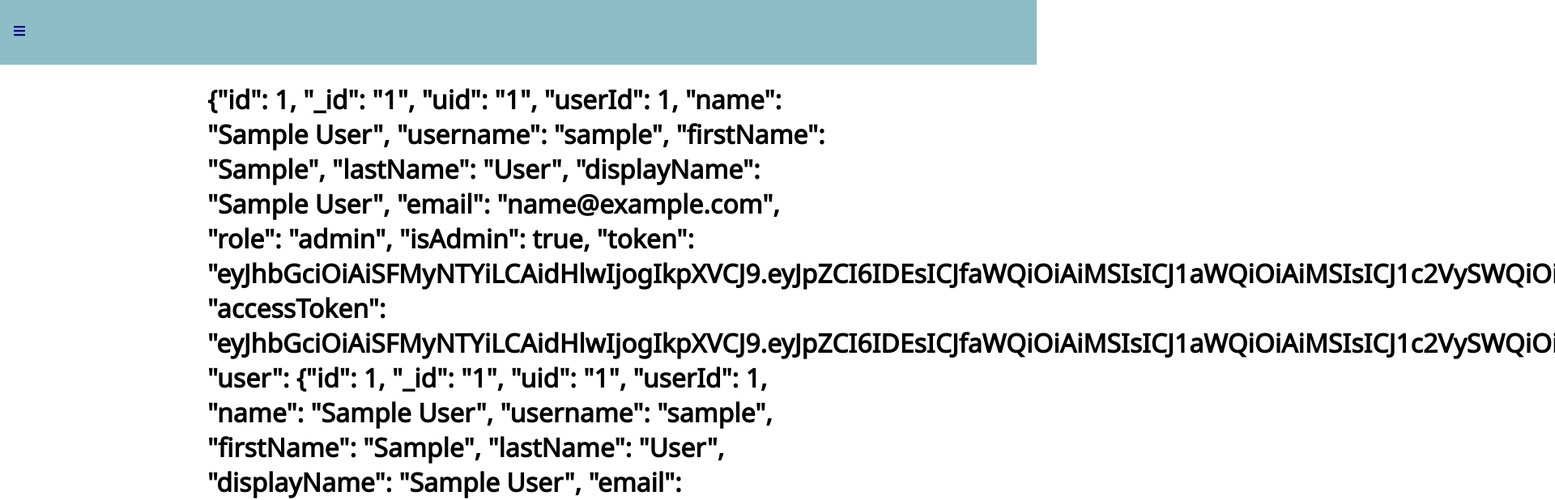
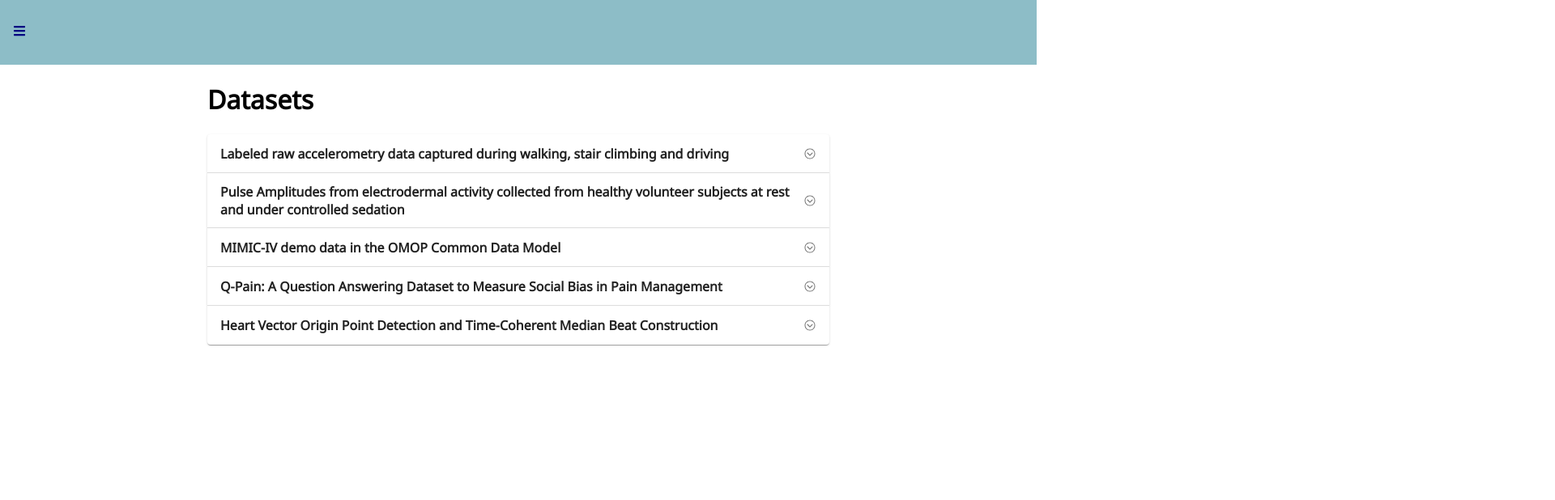
Before and after one commit to rahulb517/461l-proj, a React (Create React App) app in the folder frontend/frontend/: page /datasets in a window 1280 px wide. Shown: the top 618 px of the page at 81% size, 1920 px wide, since content can reach past the window. Built offline with nearby package versions, Linux system fonts and the light colour scheme; no server answers; sample sign-in values are in the browser's storage.

Commit message:
dataset page styling

```diff
--- a/frontend/frontend/src/components/DatasetInfo1.js
+++ b/frontend/frontend/src/components/DatasetInfo1.js
@@ -18,10 +18,9 @@ function DatasetInfo1() {
             <Paper >
                 <Grid justifyContent="center" alignItems="center" container spacing={4}>
                     <Grid item xs={12}>
-                        <p>Abstract: {data.accelerometry.abstract}</p>
-                        <p>Background: {data.accelerometry.background}</p>
+                        <p> <b>Abstract: </b>{data.accelerometry.abstract}</p>
+                        <p> <b>Background: </b>{data.accelerometry.background}</p>
                         <Button href= {data.accelerometry.url}>Download</Button>
-
                     </Grid>
                 </Grid>
             </Paper>
--- a/frontend/frontend/src/components/DatasetInfo2.js
+++ b/frontend/frontend/src/components/DatasetInfo2.js
@@ -18,8 +18,8 @@ return(
         <Paper >
             <Grid justifyContent="center" alignItems="center" container spacing={4}>
                 <Grid item xs={12}>
-                    <p>Abstract: {data.pulse.abstract}</p>
-                    <p>Background: {data.pulse.background}</p>
+                    <p> <b>Abstract: </b>{data.pulse.abstract}</p>
+                    <p> <b>Background: </b>{data.pulse.background}</p>
                     <Button href= {data.pulse.url}>Download</Button>
                 </Grid>
             </Grid>
--- a/frontend/frontend/src/components/DatasetInfo3.js
+++ b/frontend/frontend/src/components/DatasetInfo3.js
@@ -18,8 +18,8 @@ return(
         <Paper >
             <Grid justifyContent="center" alignItems="center" container spacing={4}>
                 <Grid item xs={12}>
-                    <p>Abstract: {data.MIMIC.abstract}</p>
-                    <p>Background: {data.MIMIC.background}</p>
+                    <p> <b>Abstract: </b>{data.MIMIC.abstract}</p>
+                    <p> <b>Background: </b>{data.MIMIC.background}</p>
                     <Button href= {data.MIMIC.url}>Download</Button>
                 </Grid>
             </Grid>
--- a/frontend/frontend/src/components/DatasetInfo4.js
+++ b/frontend/frontend/src/components/DatasetInfo4.js
@@ -18,8 +18,8 @@ return(
         <Paper >
             <Grid justifyContent="center" alignItems="center" container spacing={4}>
                 <Grid item xs={12}>
-                    <p>Abstract: {data.Pain.abstract}</p>
-                    <p>Background: {data.Pain.background}</p>
+                    <p> <b>Abstract: </b>{data.Pain.abstract}</p>
+                    <p> <b>Background: </b>{data.Pain.background}</p>
                     <Button href= {data.Pain.url}>Download</Button>
                 </Grid>
             </Grid>
--- a/frontend/frontend/src/components/DatasetInfo5.js
+++ b/frontend/frontend/src/components/DatasetInfo5.js
@@ -18,8 +18,8 @@ return(
         <Paper >
             <Grid justifyContent="center" alignItems="center" container spacing={4}>
                 <Grid item xs={12}>
-                    <p>Abstract: {data.Heart.abstract}</p>
-                    <p>Background: {data.Heart.background}</p>
+                    <p> <b>Abstract: </b>{data.Heart.abstract}</p>
+                    <p> <b>Background: </b>{data.Heart.background}</p>
                     <Button href= {data.Heart.url}>Download</Button>
                 </Grid>
             </Grid>
--- a/frontend/frontend/src/components/Datasets.js
+++ b/frontend/frontend/src/components/Datasets.js
@@ -18,10 +18,12 @@ function Datasets() {
 
 	return (
 		<div className='datasets'>
-			<h1>{user.user}</h1>
+			<h1>Datasets</h1>
 			<Accordion>
 				<AccordionSummary expandIcon={<IoIosArrowDropdown />}>
-					Labeled raw accelerometry data captured during walking, stair climbing and driving
+					<b>
+						Labeled raw accelerometry data captured during walking, stair climbing and driving
+					</b>
 				</AccordionSummary>
 				<AccordionDetails>
 					<QueryClientProvider client={queryClient}>
@@ -31,7 +33,9 @@ function Datasets() {
 			</Accordion>
 			<Accordion>
 				<AccordionSummary expandIcon={<IoIosArrowDropdown />}>
-					Pulse Amplitudes from electrodermal activity collected from healthy volunteer subjects at rest and under controlled sedation
+					<b>
+						Pulse Amplitudes from electrodermal activity collected from healthy volunteer subjects at rest and under controlled sedation
+					</b>
 				</AccordionSummary>
 				<AccordionDetails>
 				<QueryClientProvider client={queryClient}>
@@ -41,7 +45,9 @@ function Datasets() {
 			</Accordion>
 			<Accordion>
 				<AccordionSummary expandIcon={<IoIosArrowDropdown />}>
-					MIMIC-IV demo data in the OMOP Common Data Model
+					<b>
+						MIMIC-IV demo data in the OMOP Common Data Model
+					</b>
 				</AccordionSummary>
 				<AccordionDetails>
 				<QueryClientProvider client={queryClient}>
@@ -51,7 +57,9 @@ function Datasets() {
 			</Accordion>
 			<Accordion>
 				<AccordionSummary expandIcon={<IoIosArrowDropdown />}>
-					Q-Pain: A Question Answering Dataset to Measure Social Bias in Pain Management
+					<b>
+						Q-Pain: A Question Answering Dataset to Measure Social Bias in Pain Management
+					</b>
 				</AccordionSummary>
 				<AccordionDetails>
 				<QueryClientProvider client={queryClient}>
@@ -61,7 +69,9 @@ function Datasets() {
 			</Accordion>
 			<Accordion>
 				<AccordionSummary expandIcon={<IoIosArrowDropdown />}>
-					Heart Vector Origin Point Detection and Time-Coherent Median Beat Construction
+					<b>
+						Heart Vector Origin Point Detection and Time-Coherent Median Beat Construction
+					</b>
 				</AccordionSummary>
 				<AccordionDetails>
 				<QueryClientProvider client={queryClient}>
```
